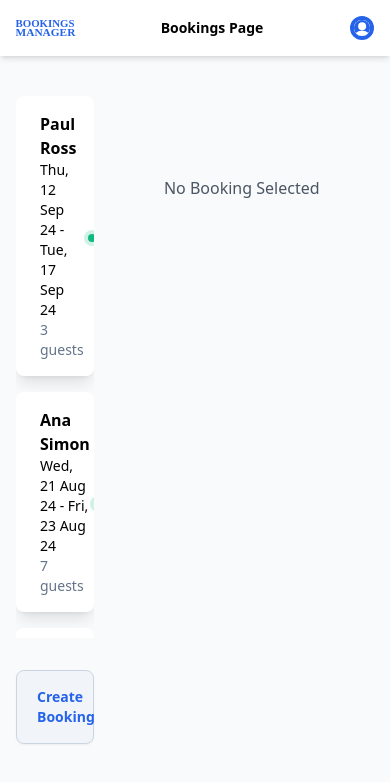
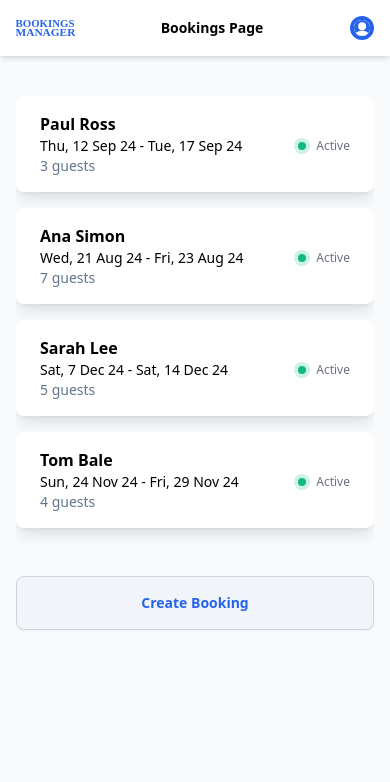
Before and after one commit to iorrah/bookings-manager, a React (Vite) app: page / in a window 390 px wide. Shown: the top 782 px of the page. Built offline with nearby package versions, Linux system fonts and the light colour scheme.

Commit message:
Use breakpoints to define layout on mobile viewport

```diff
--- a/package.json
+++ b/package.json
@@ -14,7 +14,8 @@
     "nanoid": "^5.0.7",
     "react": "^18.3.1",
     "react-datepicker": "^7.3.0",
-    "react-dom": "^18.3.1"
+    "react-dom": "^18.3.1",
+    "react-use": "^17.5.0"
   },
   "devDependencies": {
     "@types/react": "^18.3.3",
--- /dev/null
+++ b/src/hooks/useBreakpoint.ts
@@ -0,0 +1,14 @@
+import { createBreakpoint } from "react-use";
+import tailwindcss from "tailwindcss/defaultTheme";
+
+export const breakpoints = {
+  phone: 0,
+  largePhone: Number.parseInt(tailwindcss.screens.sm),
+  tablet: Number.parseInt(tailwindcss.screens.md),
+  laptop: Number.parseInt(tailwindcss.screens.lg),
+  desktop: Number.parseInt(tailwindcss.screens.xl)
+};
+
+export const useBreakpoint = createBreakpoint(
+  breakpoints
+) as () => keyof typeof breakpoints;
--- a/src/pages/BookingsPage/index.tsx
+++ b/src/pages/BookingsPage/index.tsx
@@ -8,6 +8,7 @@ import { BookingsList } from "./BookingsList";
 import { BookingEditor } from "./BookingEditor";
 import { BookingCreator } from "./BookingCreator";
 import { Container } from "../../components/Container";
+import { useBreakpoint } from "../../hooks/useBreakpoint";
 
 export const BookingsPage = () => {
   const [bookingId, setBookingId] = useState<number | null>(null);
@@ -15,6 +16,7 @@ export const BookingsPage = () => {
   const [newBooking, setNewBooking] = useState<Booking | null>(null);
 
   const { bookings, findBooking, deleteBooking } = useContext(BookingsContext);
+  const breakpoint = useBreakpoint();
 
   const closeBooking = () => {
     setBookingId(null);
@@ -102,15 +104,24 @@ export const BookingsPage = () => {
     <Container className="flex py-10 grid grid-cols-12 gap-4">
       {/* TODO: present list and page in separate states on Mobile Viewport  */}
 
-      <aside className="col-span-3">
+      {(bookingId || newBooking) && breakpoint === "phone" ? null : (
+        <aside
+          className={breakpoint === "phone" ? "col-span-12" : "col-span-3"}
+        >
           <BookingsList
             selectedBookingId={bookingId || newBooking?.id}
             onSelectBooking={handleBookingSelection}
             onCreateBooking={handleStartBookingCreation}
           />
         </aside>
+      )}
 
-      <article className="col-span-9">
+      {bookingId === null &&
+      newBooking === null &&
+      breakpoint === "phone" ? null : (
+        <article
+          className={breakpoint === "phone" ? "col-span-12" : "col-span-9"}
+        >
           {newBooking ? (
             <BookingCreator
               booking={newBooking}
@@ -129,6 +140,7 @@ export const BookingsPage = () => {
 
           {!newBooking && !existingBooking ? <EmptyState /> : null}
         </article>
+      )}
     </Container>
   );
 };
```
Also changed, not shown: 1 other file (tests, documents, lock files or other folders). Lines whose indentation alone changed are shown as unchanged.
